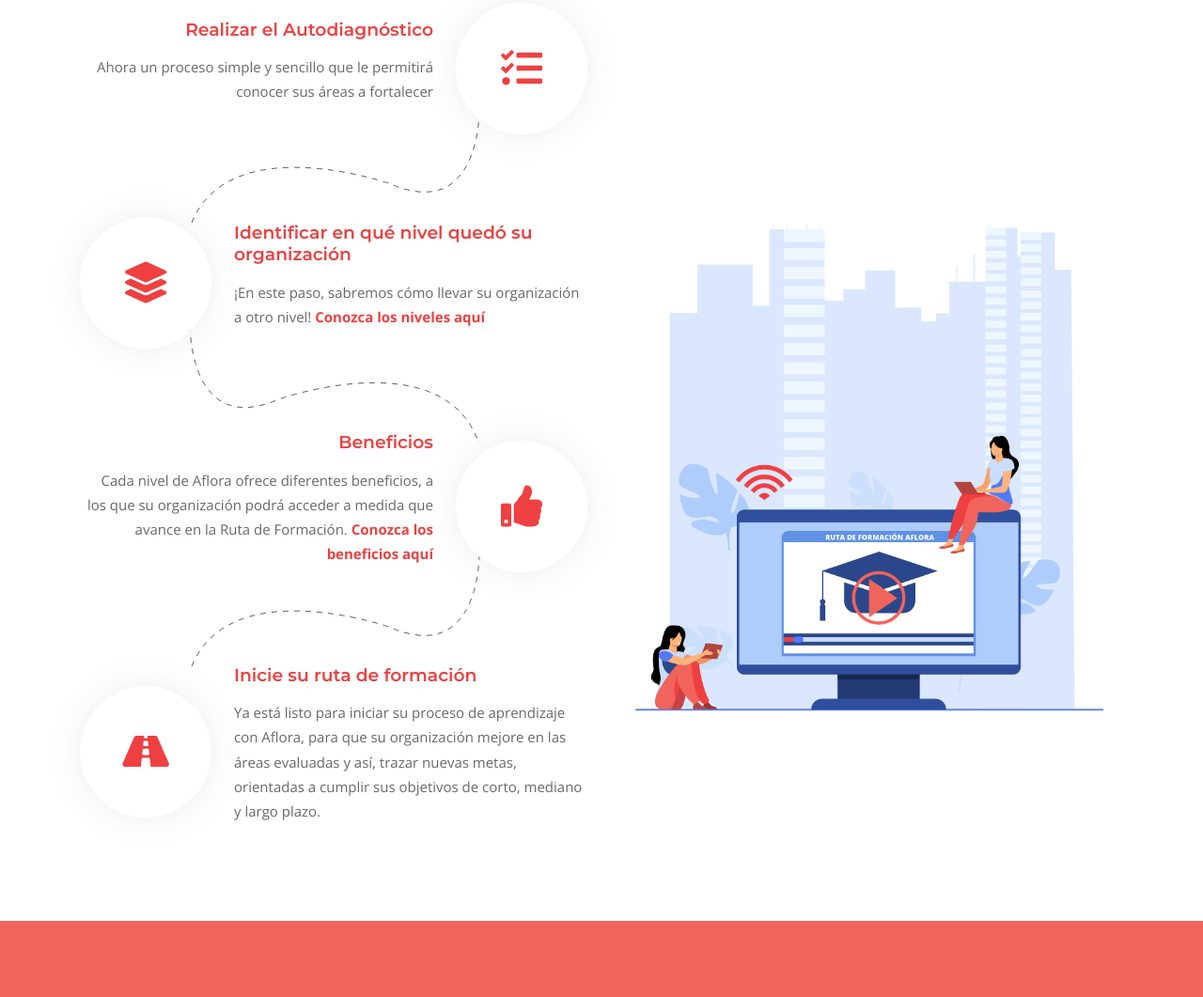
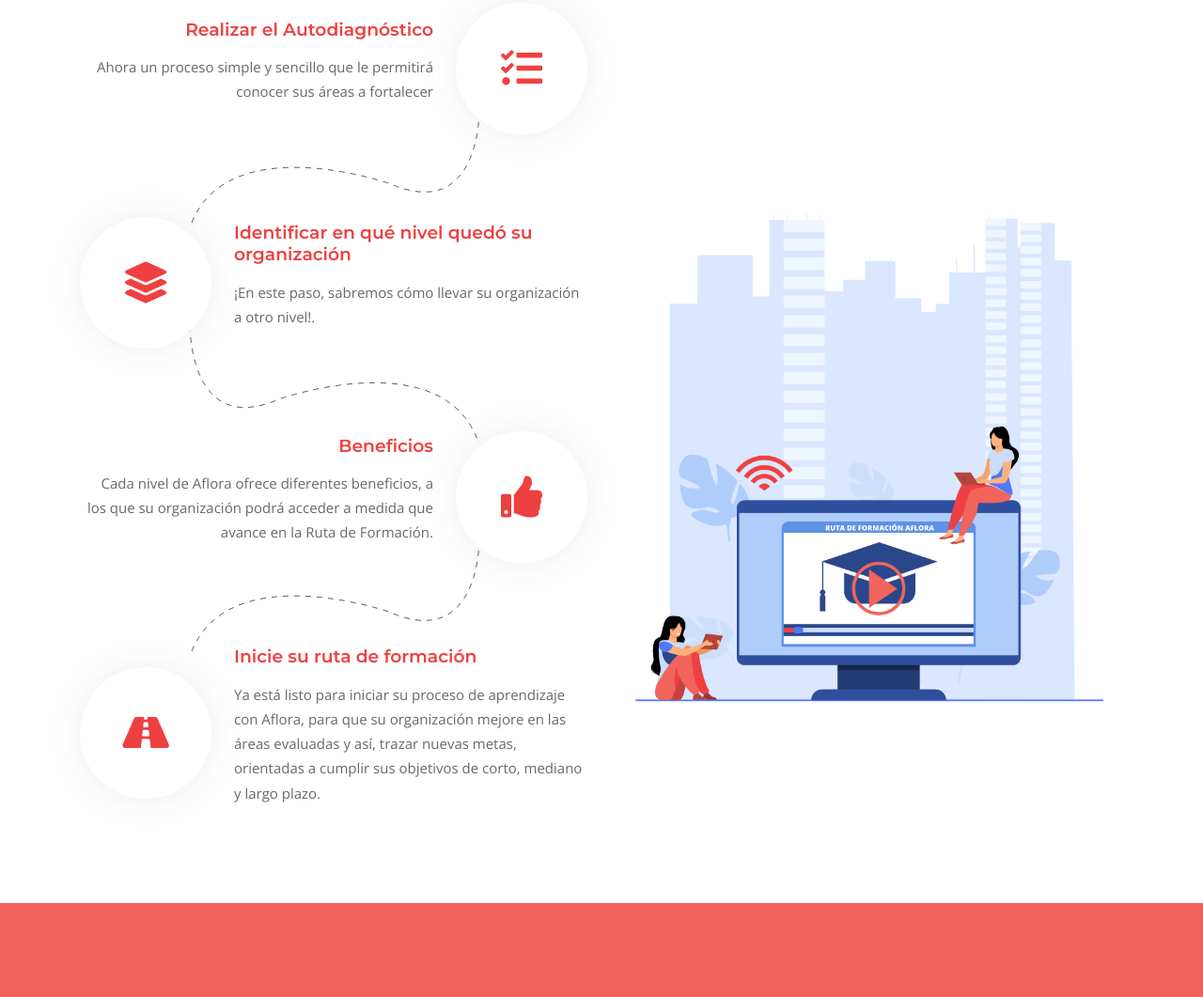
Before and after one commit to sraponte91/landingAflora, a plain HTML site: page index.html in a window 1280 px wide. Shown: the part 1518-2579 px from the top of the page at 94% size. Drawn offline with nearby package versions, Linux system fonts and the light colour scheme.

Commit message:
byeByeModaLinks

```diff
--- a/index.html
+++ b/index.html
@@ -160,7 +160,7 @@
                                         <div class="process-content text-left">
                                             <h5 class="color-5-landing">Identificar en qué nivel
                                                 quedó su organización</h5>
-                                            <p>¡En este paso, sabremos cómo llevar su organización a otro nivel! <a style="font-weight: 700;" class="color-5-landing" data-toggle="modal" data-target="#niveles">Conozca los niveles aquí</a></p>
+                                            <p>¡En este paso, sabremos cómo llevar su organización a otro nivel!.</p>
 
                                         </div>
                                     </div>
@@ -178,7 +178,7 @@
                                         </div>
                                         <div class="process-content text-right">
                                             <h5 class="color-5-landing">Beneficios</h5>
-                                            <p>Cada nivel de Aflora ofrece diferentes beneficios, a los que su organización podrá acceder a medida que avance en la Ruta de Formación. <a style="font-weight: 700;" class="color-5-landing" data-toggle="modal" data-target="#beneficios">Conozca los beneficios aquí</a></p>
+                                            <p>Cada nivel de Aflora ofrece diferentes beneficios, a los que su organización podrá acceder a medida que avance en la Ruta de Formación.</p>
                                         </div>
                                     </div>
                                     <svg x="0px" y="0px" width="312px" height="130px">
```
